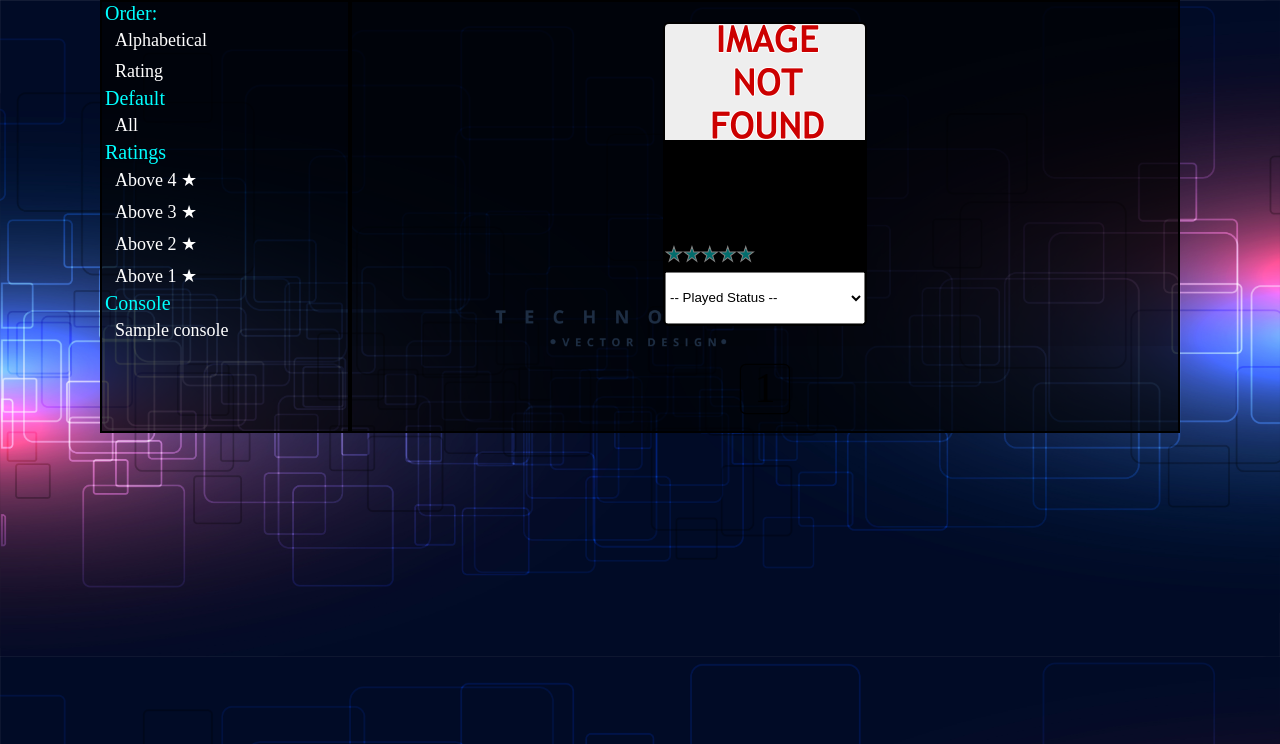
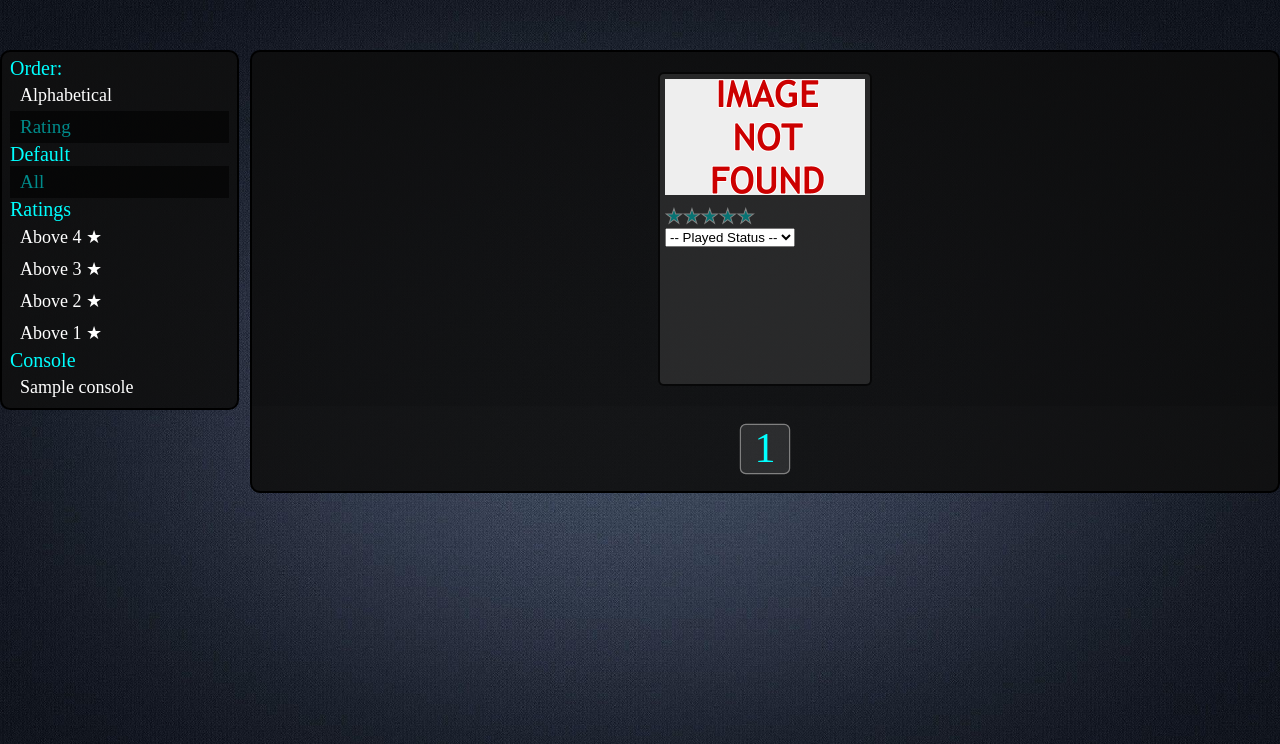
Before and after one commit to jiezheng2020/GoodGamesGG, a Node server app: template views/allgames.pug in a window 1280 px wide. Shown: the top 744 px of the page. Run offline with Node 20, Linux system fonts and the light colour scheme; tables that the repository leaves empty or names only in its code hold one stand-in row (values such as "Sample post"); the template is opened without the code that fills it: values that come from a table or form of the project are taken from there, most other values are stand-ins (such as "Sample title", 1, 10 or a date in 2020); some libraries are stand-ins or nearby versions.

Commit message:
updated game.css, and finished library application on game page

```diff
--- a/public/js/allgamesScript.js
+++ b/public/js/allgamesScript.js
@@ -1,13 +1,16 @@
 /***************************** FUNCTIONS *****************************/
+
 
 // Populate The Games
 function populateGames(games, limit, pageNum){
     let gamesUl = games.slice(limit*(pageNum-1),limit*pageNum).map((game)=>{
         const imageHref = (game.imageHref) ? game.imageHref : '/images/not-found.png';
-        return `<div class="main__games-info">
+        return `
+        <div class="main__games-info">
             <a href="/games/${game.id}">
                 <img class="main__games-img" src="${imageHref}">
             </a>
+            <div class="main__games-text">
                 <a class="main__games-name" href="/games/${game.id}">${game.title}</a>
                 <div>
                     <div class="main__ratings-stars">
@@ -16,7 +19,10 @@
                     </div>
                 </div>
                 <p class="main__games-body">${game.description}</p>
-                </div>`
+            </div>
+        </div>
+                `
+
     })
 
     document.querySelector('.main__games-list').innerHTML = gamesUl.join('')
@@ -78,7 +84,7 @@
 window.addEventListener('DOMContentLoaded', async(event)=>{
 
 
-    let res = await fetch(`/games/api`,{
+    let res = await fetch(`http://localhost:8080/games/api`,{
         method: 'POST',
         body: JSON.stringify({filter:'all', orderType: 'overallRating'}),
         headers: {
@@ -98,15 +104,24 @@
 
         const pageNum = parseInt(currPage.id.slice(-1));
 
+        const currOrder = document.querySelector('.main__sidebar-order--current')
+
+        if(currOrder !== event.target){
+            currOrder.classList.remove('main__sidebar-order--current')
+            event.target.classList.add('main__sidebar-order--current')
+        }
+
         populateGames(sortedGameList, limit, pageNum)
         currGameList = sortedGameList;
     })
 
     /***************************** Sidebar Filters  *****************************/
+
+    /***************************** Sidebar Filters  *****************************/
     const sidebarFilter = document.querySelector('.main__sidebar-filter')
     sidebarFilter.addEventListener('click', async(event)=>{
         if(event.target.className.match(/main__sidebar-filter-(all|rating|console)$/)){
-            let res = await fetch(`/games/api`,{
+            let res = await fetch(`http://localhost:8080/games/api`,{
                 method: 'POST',
                 body: JSON.stringify({filter:event.target.id, orderType: 'overallRating'}),
                 headers: {
@@ -117,6 +132,20 @@
             const {games} = await res.json()
 
             currGameList=games;
+
+            const currFilter = document.querySelector('.main__sidebar-filter--current')
+            const currOrder = document.querySelector('.main__sidebar-order--current')
+            const ratingOrder = document.querySelector('.main__sidebar-order-rating')
+
+            if(currFilter !== event.target){
+                currFilter.classList.remove('main__sidebar-filter--current')
+                event.target.classList.add('main__sidebar-filter--current')
+            }
+
+            if(currOrder!==ratingOrder){
+                currOrder.classList.remove('main__sidebar-order--current')
+                ratingOrder.classList.add('main__sidebar-order--current')
+            }
 
             populateGames(games, limit, 1)
 
@@ -133,7 +162,6 @@
         }
     })
 
-
     /***************************** Page Selector  *****************************/
     const pageNums = document.querySelector('.main__games-pages')
 
@@ -141,13 +169,14 @@
         const currPage = document.querySelector('.main__games-page--current')
         const pageNum = (event.target.id.match(/\d+/)) ? parseInt(event.target.id.slice(-1)) : null;
 
-        if(!pageNum||currPage.id === event.target.id){return}
+        if(!pageNum||currPage === event.target){return}
+
+        currPage.classList.remove('main__games-page--current')
+        event.target.classList.add('main__games-page--current')
 
         populateGames(currGameList, limit, pageNum)
 
-        currPage.classList.remove('main__games-page--current')
 
-        event.target.classList.add('main__games-page--current')
 
     })
 
--- a/public/stylesheets/allgames.css
+++ b/public/stylesheets/allgames.css
@@ -6,9 +6,15 @@
 
 /********* Main Section *********/
 body {
-    background-image: url("../images/background.jpg");
+    background-image: url("../images/10sDgAY-black-gradient-wallpaper.jpg");
+    /* background-color: rgba(32, 32, 32); */
     background-size: cover;
     margin: 0px;
+}
+
+.main__sidebar{
+    position: fixed;
+    width: 225px;
 }
 
 .main__sidebar ul{
@@ -17,7 +23,11 @@
 
 }
 
-.main__sidebar li{
+.main__sidebar-order-alpha,
+.main__sidebar-order-rating,
+.main__sidebar-filter-all,
+.main__sidebar-filter-rating,
+.main__sidebar-filter-console{
     padding: 5px 10px;
     font-size: 18px;
     list-style: none;
@@ -37,7 +47,14 @@
     cursor: pointer;
     color:darkcyan;
     /* background: grey; */
-    background-color: rgba(0, 0, 0, 0.1);
+    background-color: rgba(0, 0, 0, 0.6);
+}
+
+.main__sidebar-order--current,
+.main__sidebar-filter--current{
+    font-size: 19px;
+    color:darkcyan;
+    background-color: rgba(0, 0, 0, 0.6);
 }
 
 
@@ -65,24 +82,27 @@
 }
 
 .main__games-page{
+    color: teal;
+    border: 1px solid grey;
     margin: 10px;
     width: 40px;
     height: 40px;
     font-size: 35px;
-    border: 1px solid black;
     text-align: center;
     border-radius: 5px;
 }
 
 .main__games-page--current{
+    color: cyan;
     transform: scale(1.2);
     transition-duration: .2s;
     /* background-color: #DFDFE5; */
-    background-color: rgba(0, 0, 0, 0.1);
+    background-color: rgba(255, 255, 255, 0.1);
 }
 
 
 .main__games-page:hover{
+    color: cyan;
     cursor:pointer;
     transform: scale(1.2);
     transition-duration: .2s;
--- a/public/stylesheets/imports/add-star-rating(hover).css
+++ b/public/stylesheets/imports/add-star-rating(hover).css
@@ -16,7 +16,7 @@
 
 
 .main__game-ratings-add-stars span:hover{
-    color: black;
+    color: cyan;
     transition: .3;
 }
 
@@ -25,5 +25,5 @@
 .main__game-ratings-add-star3:hover ~ span,
 .main__game-ratings-add-star4:hover ~ span,
 .main__game-ratings-add-star5:hover ~ span{
-    color: black;
+    color: cyan;
 }
--- a/public/stylesheets/imports/game-container.css
+++ b/public/stylesheets/imports/game-container.css
@@ -1,19 +1,35 @@
 .main__games-info{
+    padding: 5px;
     display: grid;
-    grid-template-rows: 200px 1fr 30px 3fr;
+    grid-template-rows: 125px 100%;
     margin: 10px;
     width: 200px;
     height: 300px;
     border: 2px solid rgba(0, 0, 0, 0.8);
     border-radius: 6px;
     overflow: hidden;
-    background-color: black;
-    /* transition: .05s; */
+    background-color: rgba(64,64,64, 0.5);
+    transition: .08s;
 }
 
 .main__games-info:hover{
     transform: scale(1.05,1.05);
     transition-duration: .5s;
+    cursor: pointer;
+}
+/*
+.main__games-info:active{
+    background-color: rgba(32,32,32, 0.5);
+    transform: scale(1.00,1.00);
+    transition-duration: .1s;
+    cursor: pointer;
+} */
+
+.main__games-name{
+    font-family:-apple-system, BlinkMacSystemFont, 'Segoe UI', Roboto, Oxygen, Ubuntu, Cantarell, 'Open Sans', 'Helvetica Neue', sans-serif;
+    color: snow;
+    padding: 0;
+    margin: 0;
 }
 
 .main__games-img{
@@ -26,3 +42,8 @@
     margin: 0px;
     color: white
 }
+
+.main__games-text-anchor{
+    margin: 0;
+    padding: 0;
+}
--- a/public/stylesheets/imports/split-page.css
+++ b/public/stylesheets/imports/split-page.css
@@ -1,10 +1,12 @@
 .main{
-    margin: 0px 100px;
+    margin: 50px auto;
     display: grid;
     grid-template-columns: 250px 1fr;
-    grid-template-rows: auto;
+    grid-template-rows: 100%;
     grid-template-areas:
     "left right";
+    max-width: 1400px;
+
 }
 
 .main__sidebar{
@@ -15,13 +17,18 @@
     margin: 0;
     padding: 0;
     /* background-color: #f1f1f1; */
-    background-color: rgba(0, 0, 0, 0.7);
+    background-color: rgba(16,16,16, 0.9);
     overflow: auto;
+    border-radius: 10px;
+    padding: 5px;
 }
+
 
 .main__games{
     grid-area: right;
     border: 2px solid black;
     /* background-color: #f1f1f1; */
-    background-color: rgba(0, 0, 0, 0.7);
+    background-color: rgba(16,16,16, 0.9);
+    border-radius: 10px;
+    min-width: 550px;
 }
--- a/public/stylesheets/imports/star-rating.css
+++ b/public/stylesheets/imports/star-rating.css
@@ -26,5 +26,5 @@
 }
 
 .main__ratings-stars-full:before {
-    -webkit-text-stroke: 1px black;
+    -webkit-text-stroke: 1px cyan;
 }
--- a/views/includes/default-sidebar.pug
+++ b/views/includes/default-sidebar.pug
@@ -1,9 +1,9 @@
 ul(class='main__sidebar-order') Order:
     li(class='main__sidebar-order-alpha' id='title') Alphabetical
-    li(class='main__sidebar-order-rating' id='overallRating') Rating
+    li(class='main__sidebar-order-rating main__sidebar-order--current' id='overallRating') Rating
 ul(class='main__sidebar-filter')
     div(class='main__sidebar-filter-alls') Default
-        li(class='main__sidebar-filter-all' id='all') All
+        li(class='main__sidebar-filter-all main__sidebar-filter--current' id='all') All
     div(class='main__sidebar-filter-ratings') Ratings
         li(class='main__sidebar-filter-rating' id=4) Above 4 ★
         li(class='main__sidebar-filter-rating' id=3) Above 3 ★
--- a/views/includes/game-container.pug
+++ b/views/includes/game-container.pug
@@ -1,16 +1,17 @@
 include stars.pug
 each game in games
     div(class='main__games-info')
-        a(href=`/games/${game.id}`)
+        a( href=`/games/${game.id}`)
             +createImg(game, 'main__games-img')
-        a(class='main__games-name' href=`/games/${game.id}`)=game.title
-        +loadStars(game.overallRating)
-        if libraries
-            select(class='main__sidebar-status')
-                    option(class='main__sidebar-status-option') -- Played Status --
-                    option(class='main__sidebar-status-option') Played
-                    option(class='main__sidebar-status-option') Currently Playing
-                    option(class='main__sidebar-status-option') Want to Play
-                    each library in libraries
-                        option(class='main__sidebar-status-option') #{library.name}
-        p(class='main__games-body') #{game.description}
+        div(class='main__games-text')
+            a(class='main__games-name' href=`/games/${game.id}`)=game.title
+            +loadStars(game.overallRating)
+            if libraries
+                select(class='main__sidebar-status')
+                        option(class='main__sidebar-status-option') -- Played Status --
+                        option(class='main__sidebar-status-option') Played
+                        option(class='main__sidebar-status-option') Currently Playing
+                        option(class='main__sidebar-status-option') Want to Play
+                        each library in libraries
+                            option(class='main__sidebar-status-option') #{library.name}
+            p(class='main__games-body') #{game.description}
--- a/views/includes/stars.pug
+++ b/views/includes/stars.pug
@@ -2,7 +2,7 @@
   div=string
     div(class=`main__ratings-stars`)
       div(class=`main__ratings-stars-empty`)
-      div(class=`main__ratings-stars-full` style=`width:${((numberOfStars/5).toFixed(2))*100}%`)
+      div(class=`main__ratings-stars-full` style=`width:${((numberOfStars/5).toFixed(1))*100}%`)
 
 mixin createStars()
   div(class='main__game-ratings-add-stars')
```
Also changed, not shown: public/js/gameScript.js (+16 -15 lines), public/stylesheets/game.css (+143 -6 lines), routes/games.js (+30 -9 lines), routes/mygames.js (+11 -7 lines), views/game.pug (+37 -22 lines). Lines whose indentation alone changed are shown as unchanged.
